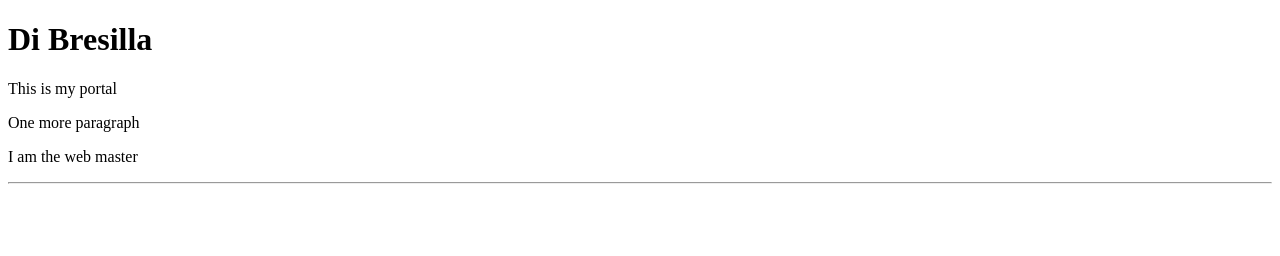
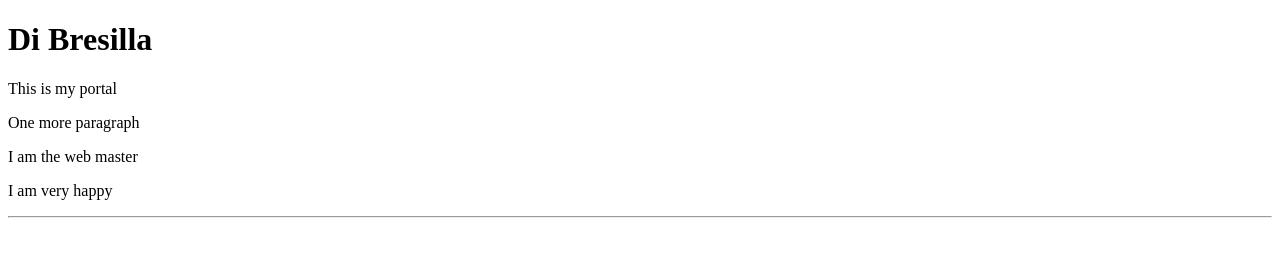
Before and after one commit to bres0039/bres0039.github.io, a plain HTML site: page demo/index.html in a window 1280 px wide. Drawn offline with Linux system fonts and the light colour scheme.

Commit message:
Very happy

```diff
--- a/demo/index.html
+++ b/demo/index.html
@@ -10,6 +10,7 @@
 <p>This is my portal</p>
 <p>One more paragraph</p>
 <p>I am the web master</p>
+<P> I am very happy</P>
 <hr>
 </body>
 </html>
```
